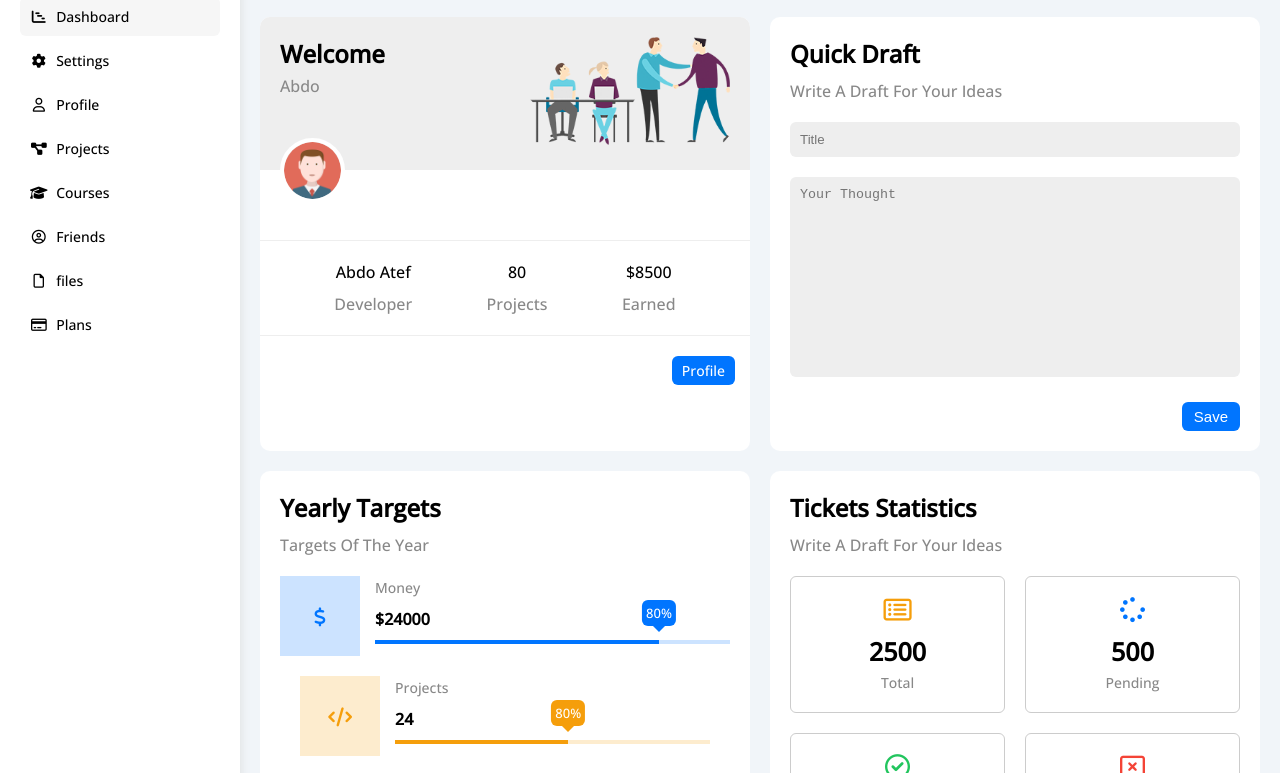
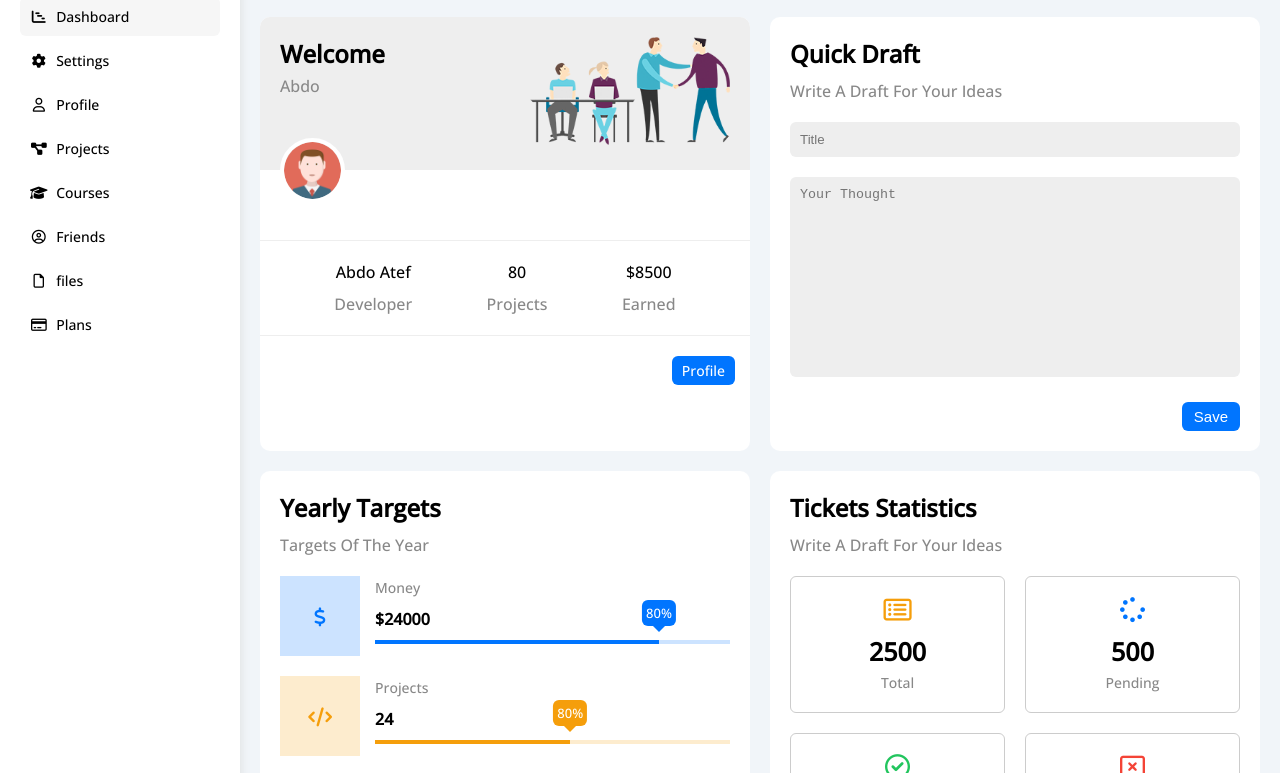
Before and after one commit to Abdo-Atef/Dashboard, a plain HTML site: page index.html in a window 1280 px wide. Shown: the part 163-936 px from the top of the page. Drawn offline with nearby package versions, Linux system fonts and the light colour scheme.

Commit message:
modify in html,css

```diff
--- a/css/main.css
+++ b/css/main.css
@@ -293,7 +293,7 @@ textarea:focus{
 }
 /* --------------------------------------------------------- */
 .dashboard-content .yearly-targets .money i,
-.dashboard-content .yearly-targets .projects i,
+.dashboard-content .yearly-targets .project i,
 .dashboard-content .yearly-targets .team i{
   width: 80px;
   height: 80px;
@@ -310,7 +310,7 @@ textarea:focus{
   color: var(--color-blue);
   background-color: rgb(0 117 255 / 20%);
 }
-.dashboard-content .yearly-targets .projects i{
+.dashboard-content .yearly-targets .project i{
   color: var(--orange-color);
   background-color: rgb(245 158 11 / 20%);
 }
@@ -328,7 +328,7 @@ textarea:focus{
 .dashboard-content .yearly-targets .money .info .progress{
   background-color: rgb(0 117 255 / 20%);
 }
-.dashboard-content .yearly-targets .projects .info .progress{
+.dashboard-content .yearly-targets .project .info .progress{
   background-color: rgb(245 158 11 / 20%);
 }
 .dashboard-content .yearly-targets .team .info .progress{
@@ -352,7 +352,7 @@ textarea:focus{
 .dashboard-content .yearly-targets .money .progress span::before{
   background-color: var(--color-blue);
 }
-.dashboard-content .yearly-targets .projects .progress span::before{
+.dashboard-content .yearly-targets .project .progress span::before{
   background-color: var(--orange-color);
 }
 .dashboard-content .yearly-targets .team .progress span::before{
@@ -370,7 +370,7 @@ textarea:focus{
 .yearly-targets .money .progress span::after{
   border-color: var(--color-blue) transparent transparent transparent;
 }
-.yearly-targets .projects .progress span::after{
+.yearly-targets .project .progress span::after{
   border-color: var(--orange-color) transparent transparent transparent;
 }
 .yearly-targets .team .progress span::after{
--- a/index.html
+++ b/index.html
@@ -142,7 +142,7 @@
                 </div>
               </div>
             </div>
-            <div class="projects mt-20 d-flex">
+            <div class="project mt-20 d-flex">
               <i class="fa-solid fa-code center-flex"></i>
               <div class="info">
                 <span class="c-gray fs-14">Projects</span>
```
